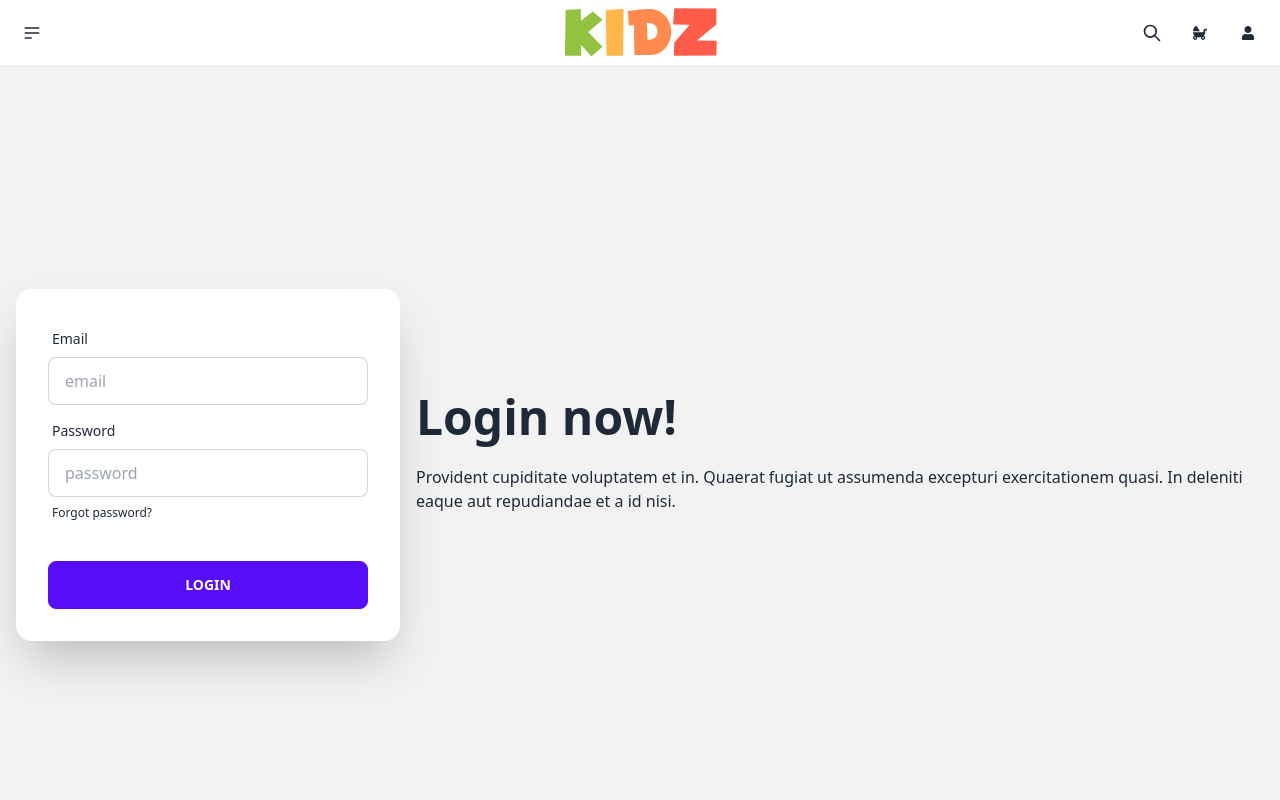
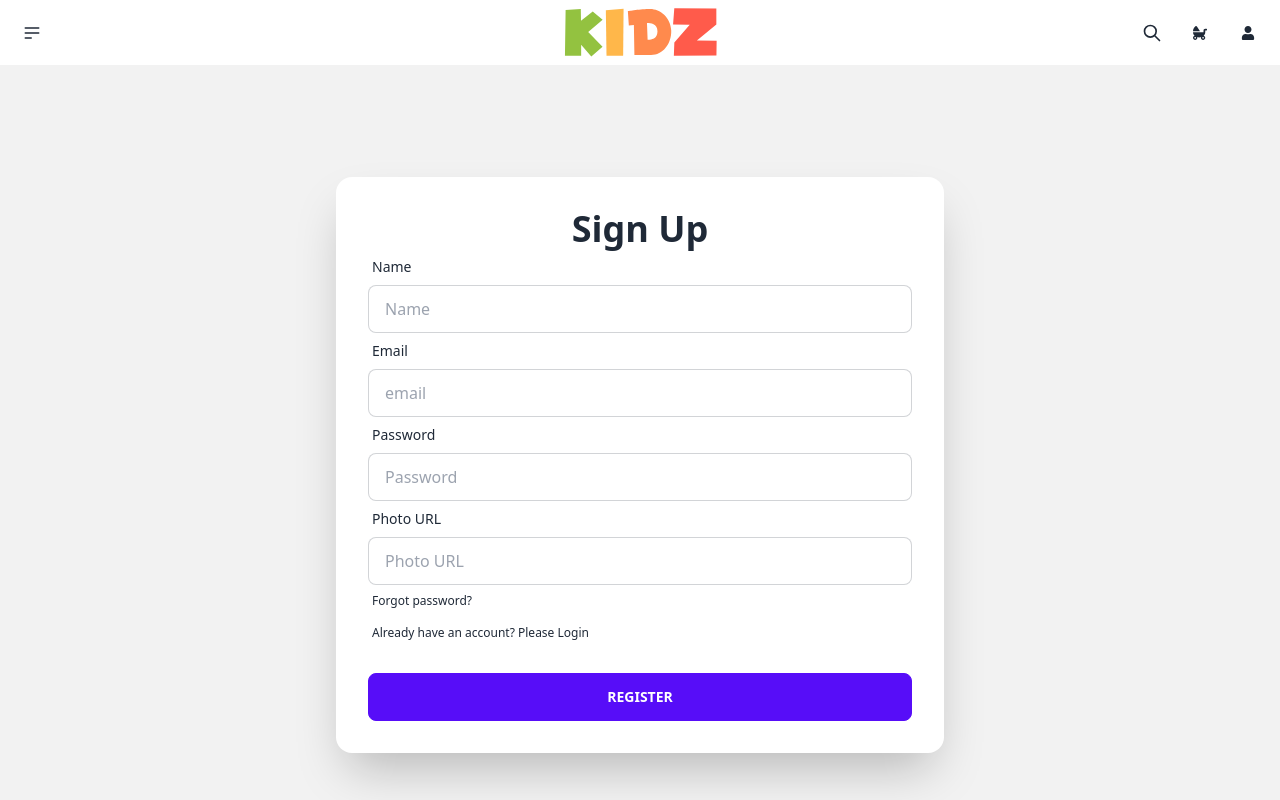
Before and after one commit to sumon2807/toy-marketplace-client-side, a React (Vite) app: page /register in a window 1280 px wide. Shown: the top 800 px of the page. Built offline with nearby package versions, Linux system fonts and the light colour scheme; no server answers.

Commit message:
register page is ready for UI and a google sign in button is added also

```diff
--- a/src/Pages/Login/Login.jsx
+++ b/src/Pages/Login/Login.jsx
@@ -30,6 +30,9 @@ const Login = () => {
                             <div className="form-control mt-6">
                                 <input className="btn btn-primary" type="submit" value="Login" />
                             </div>
+                            <div className="form-control mt-6">
+                                <button className="btn btn-outline">Google Sign-In</button>
+                            </div>
                         </form>
                     </div>
                 </div>
--- a/src/Pages/Register/Register.jsx
+++ b/src/Pages/Register/Register.jsx
@@ -1,33 +1,48 @@
 import React from 'react';
+import { Link } from 'react-router-dom';
 
 const Register = () => {
     return (
-        <div className="hero min-h-screen bg-base-200">
-            <div className="hero-content flex-col lg:flex-row-reverse">
-                <div className="text-center lg:text-left">
-                    <h1 className="text-5xl font-bold">Login now!</h1>
-                    <p className="py-6">Provident cupiditate voluptatem et in. Quaerat fugiat ut assumenda excepturi exercitationem quasi. In deleniti eaque aut repudiandae et a id nisi.</p>
+        <div className="hero min-h-screen bg-base-200 ">
+            <div className="hero-content w-[50%]">
+                <div className="card w-full shadow-2xl bg-base-100">
+                    <div className="card-body ">
+                        <form>
+                            <h2 className='text-4xl font-bold text-center'>Sign Up</h2>
+                            <div className="form-control">
+                                <label className="label">
+                                    <span className="label-text">Name</span>
+                                </label>
+                                <input type="text" name='name' placeholder="Name" className="input input-bordered" required/>
                             </div>
-                <div className="card flex-shrink-0 w-full max-w-sm shadow-2xl bg-base-100">
-                    <div className="card-body">
                             <div className="form-control">
                                 <label className="label">
                                     <span className="label-text">Email</span>
                                 </label>
-                            <input type="text" placeholder="email" className="input input-bordered" />
+                                <input type="text" name='email' placeholder="email" className="input input-bordered" required/>
                             </div>
                             <div className="form-control">
                                 <label className="label">
                                     <span className="label-text">Password</span>
                                 </label>
-                            <input type="text" placeholder="password" className="input input-bordered" />
+                                <input type="password" name='password' placeholder="Password" className="input input-bordered" required/>
+                            </div>
+                            <div className="form-control">
+                                <label className="label">
+                                    <span className="label-text">Photo URL</span>
+                                </label>
+                                <input type="text" name='photo' placeholder="Photo URL" className="input input-bordered" required/>
                                 <label className="label">
                                     <a href="#" className="label-text-alt link link-hover">Forgot password?</a>
                                 </label>
+                                <label className="label">
+                                    <Link to="/login" className="label-text-alt link link-hover">Already have an account? Please Login</Link>
+                                </label>
                             </div>
                             <div className="form-control mt-6">
-                            <button className="btn btn-primary">Login</button>
+                                <input className="btn btn-primary" type="submit" value="Register" />
                             </div>
+                        </form>
                     </div>
                 </div>
             </div>
```
Lines whose indentation alone changed are shown as unchanged.
